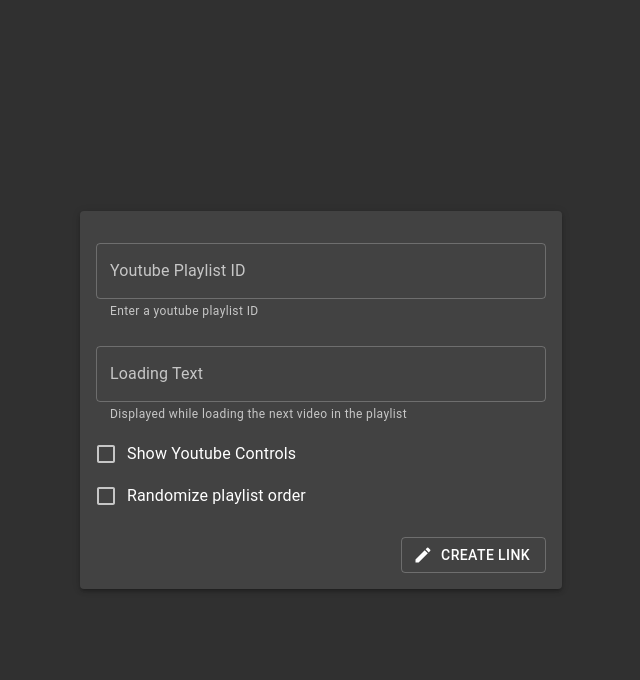
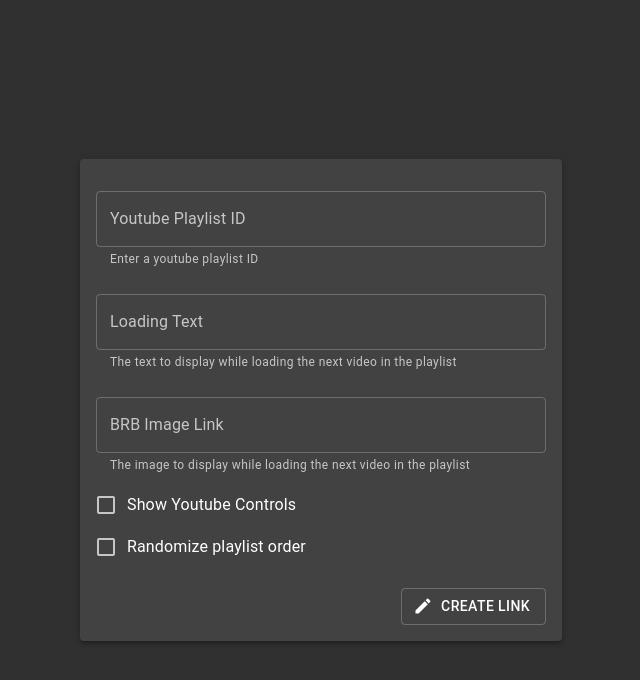
Before and after one commit to Genide/youtube-playlist-brb, a React (Create React App) app: page /config in a window 1280 px wide. Shown: the top 680 px of the page, without its empty margins (303-943 px from the left). Built offline with nearby package versions, Linux system fonts and the light colour scheme; no server answers.

Commit message:
Add initial support for custom BRB image

```diff
--- a/src/Components/Config.tsx
+++ b/src/Components/Config.tsx
@@ -20,6 +20,7 @@
     const [currentPlaylist, setcurrentPlaylist] = useState({} as IPlaylist);
     const [isDialogOpen, setisDialogOpen] = useState(false);
     const [queryString, setqueryString] = useState('');
+    const [imageLink, setImageLink] = useState('');
     const theme = useTheme();
     const history = useHistory();
 
@@ -45,35 +46,77 @@
         color: theme.palette.text.primary
     }
 
+    let validateYTPlaylistID = async (playlistID: string): Promise<string> => {
+        if (!playlistID) {
+            setcurrentPlaylist({} as IPlaylist);
+            return 'Required';
+        } else {
+            let temp = await getYTList(playlistID, YoutubeApiKey);
+            if (!temp) {
+                setcurrentPlaylist({} as IPlaylist);
+                return 'Invalid playlist ID';
+            }
+
+            setcurrentPlaylist(temp);
+        }
+        return '';
+    }
+
+    let validateImageLink = async (imageLink: string): Promise<string> => {
+        if (!imageLink) {
+            setImageLink('');
+            return '';
+        }
+
+        try {
+            let response = await fetch(imageLink);
+            if (response.status !== 200) {
+                setImageLink('');
+                return 'Unable to load image';
+            }
+
+            let blob = await response.blob()
+            let allowedBlobTypes = ['image/png', 'image/jpeg', 'image/gif'];
+            if (!allowedBlobTypes.includes(blob.type))  {
+                console.error(blob);
+                setImageLink('');
+                return 'This is not a link for an image';
+            }
+
+            setImageLink(imageLink);
+            return '';
+        } catch (error) {
+            setImageLink('');
+            return 'Unable to load image';
+        }
+    }
+
     return (
         <Box style={{...center}} >
+            <Box style={{width: '30%'}}>
+                <img src={imageLink} alt='' style={{maxWidth: '100%'}} />
                 <JumpToBRBDialog
                     style={{width: '30%'}}
                     onJumpToBrb={jumpToBrb}
                     open={isDialogOpen}
                     onClose={() => setisDialogOpen(false)}
                 />
+            </Box>
             <Formik
                 initialValues={{
                     youtubeListId: '',
                     loadingText: '',
                     showYTControls: false,
-                    randomizeOrder: false
+                    randomizeOrder: false,
+                    imageLink: ''
                 }}
                 validate={async values => {
                     const errors: any = {};
-                    if (!values.youtubeListId) {
-                        errors.youtubeListId = 'Required';
-                        setcurrentPlaylist({} as IPlaylist);
-                    } else {
-                        let temp = await getYTList(values.youtubeListId, YoutubeApiKey);
-                        if (!temp) {
-                            errors.youtubeListId = 'Invalid playlist ID'
-                            setcurrentPlaylist({} as IPlaylist);
-                        } else {
-                            setcurrentPlaylist(temp);
-                        }
-                    }
+                    let ytError =  await validateYTPlaylistID(values.youtubeListId);
+                    if (ytError) errors.youtubeListId = ytError;
+
+                    let imageLinkError = await validateImageLink(values.imageLink);
+                    if (imageLinkError) errors.imageLink = imageLinkError;
 
                     return errors;
                 }}
@@ -84,6 +127,7 @@
                     url.searchParams.append('loadingText', values.loadingText);
                     url.searchParams.append('showYTControls', values.showYTControls ? '1' : '0');
                     url.searchParams.append('randomizeOrder', values.randomizeOrder ? '1' : '0');
+                    url.searchParams.append('brbImage', values.imageLink);
 
                     setqueryString(url.search);
                     navigator.clipboard.writeText(url.href);
@@ -120,7 +164,20 @@
                                 onBlur={formik.handleBlur}
                                 name='loadingText'
                                 error={formik.errors.loadingText ? true : false}
-                                helperText={formik.errors.loadingText ?? 'Displayed while loading the next video in the playlist'}
+                                helperText={formik.errors.loadingText ?? 'The text to display while loading the next video in the playlist'}
+                                fullWidth
+                                disabled={formik.isSubmitting}
+                                margin='normal'
+                            />
+                            <TextField
+                                variant='outlined'
+                                label='BRB Image Link'
+                                value={formik.values.imageLink}
+                                onChange={formik.handleChange}
+                                onBlur={formik.handleBlur}
+                                name='imageLink'
+                                error={formik.errors.imageLink ? true : false}
+                                helperText={formik.errors.imageLink ?? 'The image to display while loading the next video in the playlist'}
                                 fullWidth
                                 disabled={formik.isSubmitting}
                                 margin='normal'
```
Lines whose indentation alone changed are shown as unchanged.
